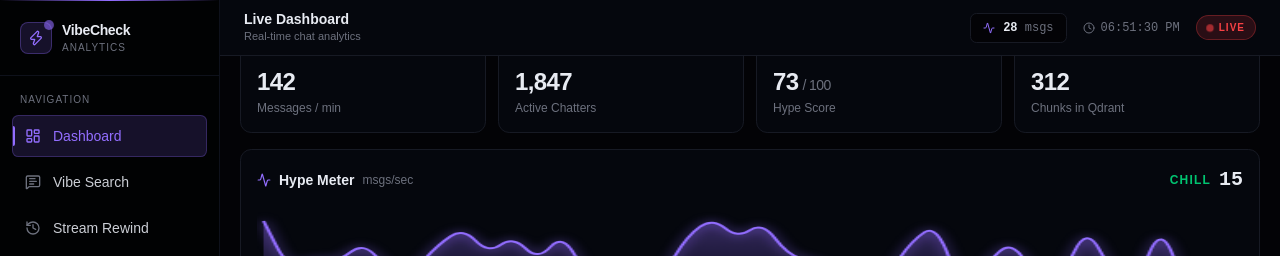
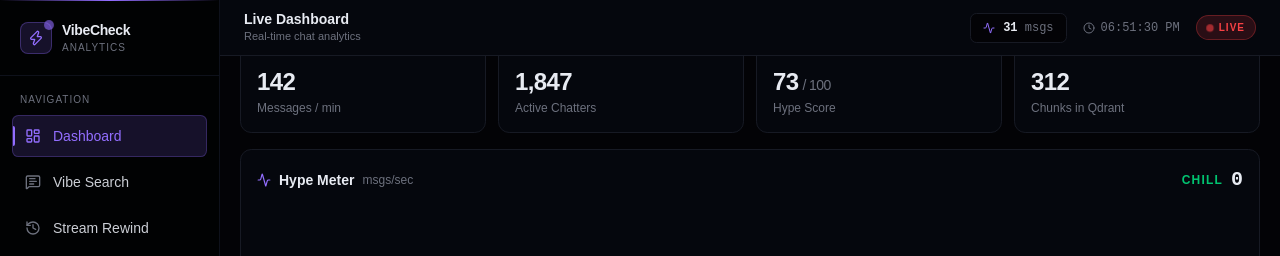
Before and after one commit to EdwinVincent28/Twitch-Live-Stream-Analytics, a React (Vite) app in the folder client/: page / in a window 1280 px wide. Shown: the top 256 px of the page. Built offline with nearby package versions, Linux system fonts and the light colour scheme; no server answers.

Commit message:
feature: Hype meter connected with live data from twitch websocket

```diff
--- a/client/src/components/dashboard/Hypemeter.jsx
+++ b/client/src/components/dashboard/Hypemeter.jsx
@@ -1,5 +1,8 @@
 import { useEffect, useRef, useState } from "react";
 import { Activity } from "lucide-react";
+import { io } from "socket.io-client";
+
+const socket = io("http://localhost:5000");
 
 const MAX_POINTS = 40;
 
@@ -9,15 +12,32 @@ function generatePoint() {
 
 export default function HypeMeter() {
   const canvasRef = useRef(null);
-  const [data, setData] = useState(() => Array.from({ length: MAX_POINTS }, generatePoint));
+  const [data, setData] = useState(() => Array(MAX_POINTS).fill(0));
   const [current, setCurrent] = useState(0);
+
+  const msgCountRef = useRef(0);
+
+  useEffect(() => {
+    const handleNewMessage = () => {
+      msgCountRef.current += 1;
+    };
+
+    socket.on("chat_message", handleNewMessage);
+
+    return () => {
+      socket.off("chat_message", handleNewMessage);
+    };
+  }, []);
 
   useEffect(() => {
     const t = setInterval(() => {
-      const next = generatePoint();
-      setData(prev => [...prev.slice(1), next]);
-      setCurrent(next);
-    }, 600);
+      const msgsThisSecond = msgCountRef.current;
+      msgCountRef.current = 0;
+
+      setData(prev => [...prev.slice(1), msgsThisSecond]);
+      setCurrent(msgsThisSecond);
+    }, 1000);
+
     return () => clearInterval(t);
   }, []);
 
```
